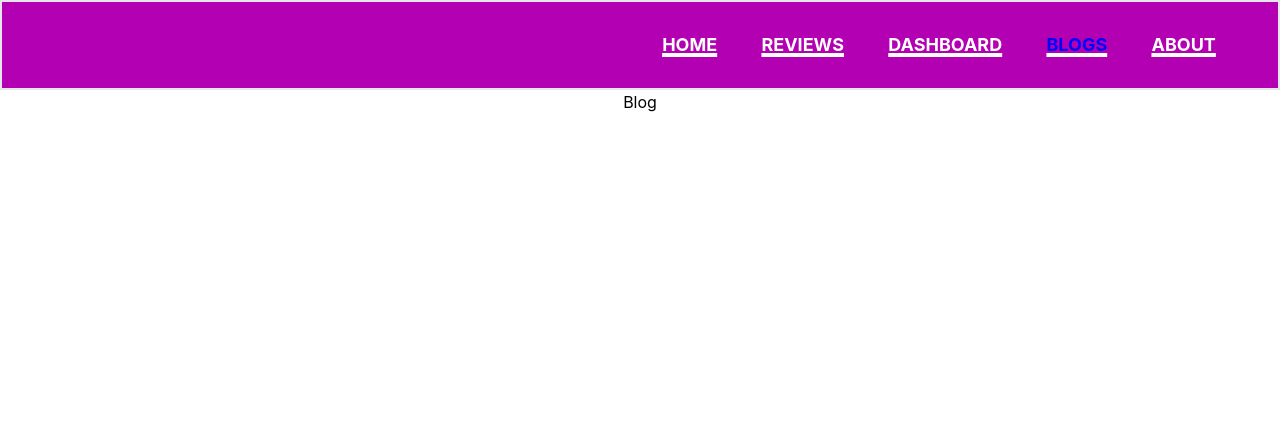
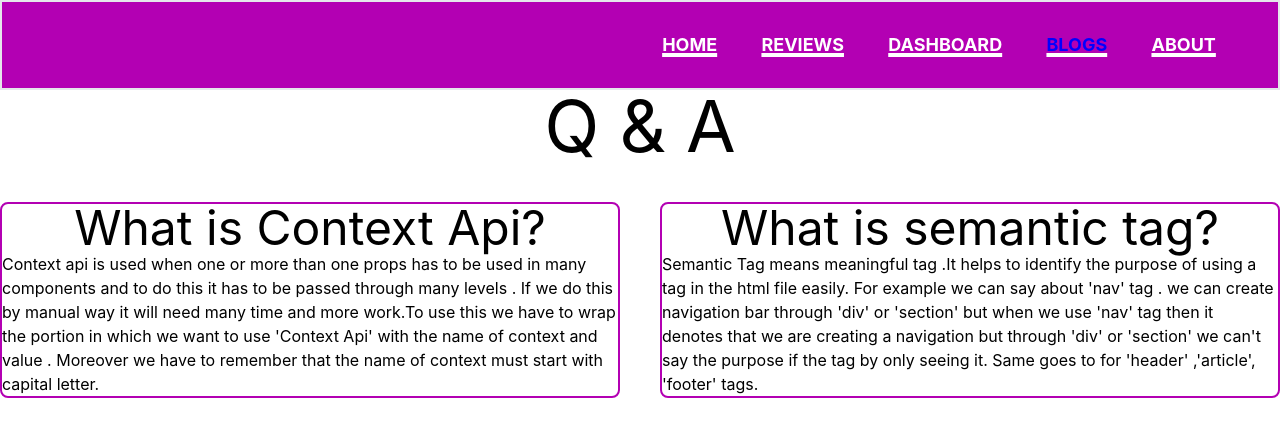
Before and after one commit to shihabsararrafid/product-analysis, a React (Create React App) app: page /blogs in a window 1280 px wide. Shown: the top 436 px of the page. Built offline with nearby package versions, Linux system fonts and the light colour scheme.

Commit message:
q&a done

```diff
--- a/public/index.html
+++ b/public/index.html
@@ -1,14 +1,12 @@
 <!DOCTYPE html>
 <html lang="en">
+
 <head>
   <meta charset="utf-8" />
-    <link rel="icon" href="%PUBLIC_URL%/favicon.ico" />
+  <link rel="icon" href='./istockphoto-1215467213-170667a.jpg' />
   <meta name="viewport" content="width=device-width, initial-scale=1" />
   <meta name="theme-color" content="#000000" />
-    <meta
-      name="description"
-      content="Web site created using create-react-app"
-    />
+  <meta name="description" content="Web site created using create-react-app" />
   <link rel="apple-touch-icon" href="%PUBLIC_URL%/logo192.png" />
   <!--
       manifest.json provides metadata used when your web app is installed on a
@@ -24,8 +22,9 @@
       work correctly both with client-side routing and a non-root public URL.
       Learn how to configure a non-root public URL by running `npm run build`.
     -->
-    <title>React App</title>
+  <title>Laptop Mania</title>
 </head>
+
 <body>
   <noscript>You need to enable JavaScript to run this app.</noscript>
   <div id="root"></div>
@@ -40,4 +39,5 @@
       To create a production bundle, use `npm run build` or `yarn build`.
     -->
 </body>
+
 </html>
--- a/src/Components/Blogs/Blogs.js
+++ b/src/Components/Blogs/Blogs.js
@@ -3,7 +3,18 @@ import React from 'react';
 const Blogs = () => {
     return (
         <div>
-            <h1>Blog</h1>
+            <h1 className='text-7xl text-center'>Q & A</h1>
+            <div className='grid lg:grid-cols-2 gap-10 mt-10'>
+                <div className='border-2 rounded-lg border-[#B300B3]'>
+                    <h1 className='text-5xl'>What is Context Api?</h1>
+                    <p className='text-left'>Context api is used when one or more than one props has to be used in many components and to do this it has to be passed through many levels . If we do this by manual way it will need many time and more work.To use this we have to wrap the portion in which we want to use 'Context Api' with the name of context and value . Moreover we have to remember that the name of context must start with capital letter.</p>
+
+                </div>
+                <div className='border-2 rounded-lg border-[#B300B3]'>
+                    <h1 className='text-5xl'>What is semantic tag?</h1>
+                    <p className='text-left'>Semantic Tag means meaningful tag .It helps to identify the purpose of using a tag in the html file easily. For example we can say about 'nav' tag . we can create navigation bar through 'div' or 'section' but when we use 'nav' tag then it denotes that we are creating a navigation but through 'div' or 'section' we can't say the purpose if the tag by only seeing it. Same goes to  for 'header' ,'article', 'footer' tags.  </p>
+                </div>
+            </div>
         </div>
     );
 };
--- a/src/Components/Chart/Chart.js
+++ /dev/null
@@ -1,17 +0,0 @@
-import React from 'react';
-import { Bar, BarChart, CartesianGrid, Legend, Pie, PieChart, ResponsiveContainer, Tooltip, XAxis, YAxis } from 'recharts';
-
-const Chart = (props) => {
-
-    const newItem = props.data;
-    console.log(newItem)
-
-    return (
-        <div>
-
-
-        </div>
-    );
-};
-
-export default Chart;
--- a/src/Components/DashBoard/DashBoard.js
+++ b/src/Components/DashBoard/DashBoard.js
@@ -1,6 +1,6 @@
 import React, { useEffect, useState } from 'react';
 import { Bar, BarChart, CartesianGrid, Legend, Line, LineChart, Pie, PieChart, ResponsiveContainer, Tooltip, XAxis, YAxis } from 'recharts';
-import Chart from '../Chart/Chart';
+
 
 
 const DashBOard = () => {
@@ -50,9 +50,10 @@ const DashBOard = () => {
     //         .then(data1 => setData(data1))
     // }, [data1])
     return (
-        <div>
-            <div>
-                <LineChart width={730} height={250} data={data1}
+        <div className='lg:flex'>
+            <div className='' >
+
+                <LineChart width={550} height={250} data={data1}
                     margin={{ top: 5, right: 30, left: 20, bottom: 5 }}>
                     <CartesianGrid strokeDasharray="3 3" />
                     <XAxis dataKey="month" />
@@ -62,9 +63,13 @@ const DashBOard = () => {
                     <Line type="monotone" dataKey="investment" stroke="#8884d8" />
                     <Line type="monotone" dataKey="revenue" stroke="#82ca9d" />
                 </LineChart>
+
+
+
+
             </div>
             <div>
-                <BarChart width={730} height={250} data={data1}>
+                <BarChart width={550} height={250} data={data1}>
                     <CartesianGrid strokeDasharray="3 3" />
                     <XAxis dataKey="month" />
                     <YAxis />
```
Also changed, not shown: public/istockphoto-1215467213-170667a.jpg (added), 1 other file (tests, documents, lock files or other folders). Lines whose indentation alone changed are shown as unchanged.
